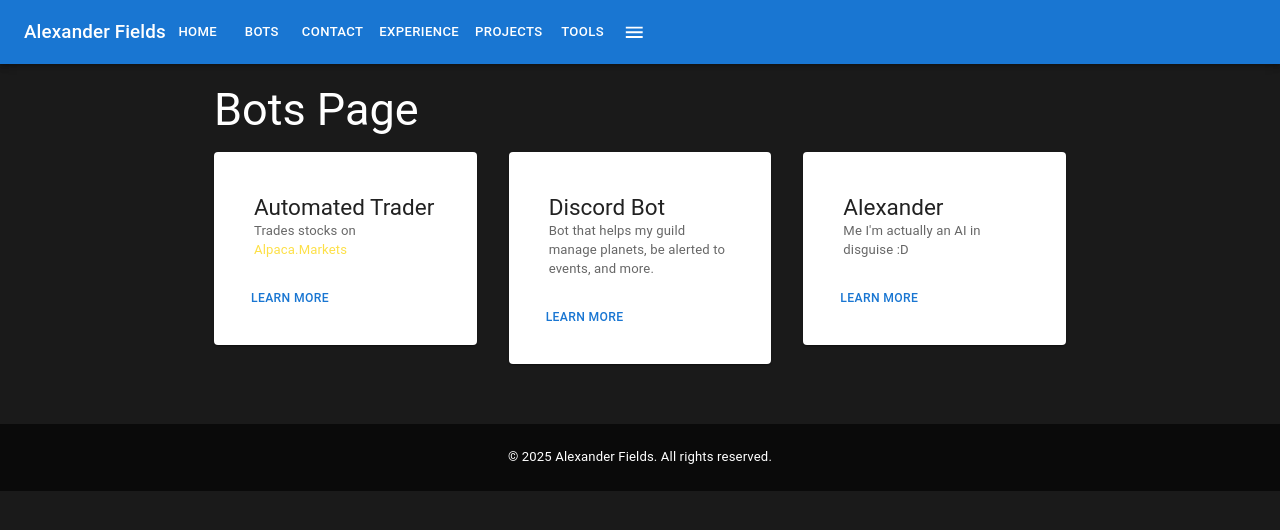
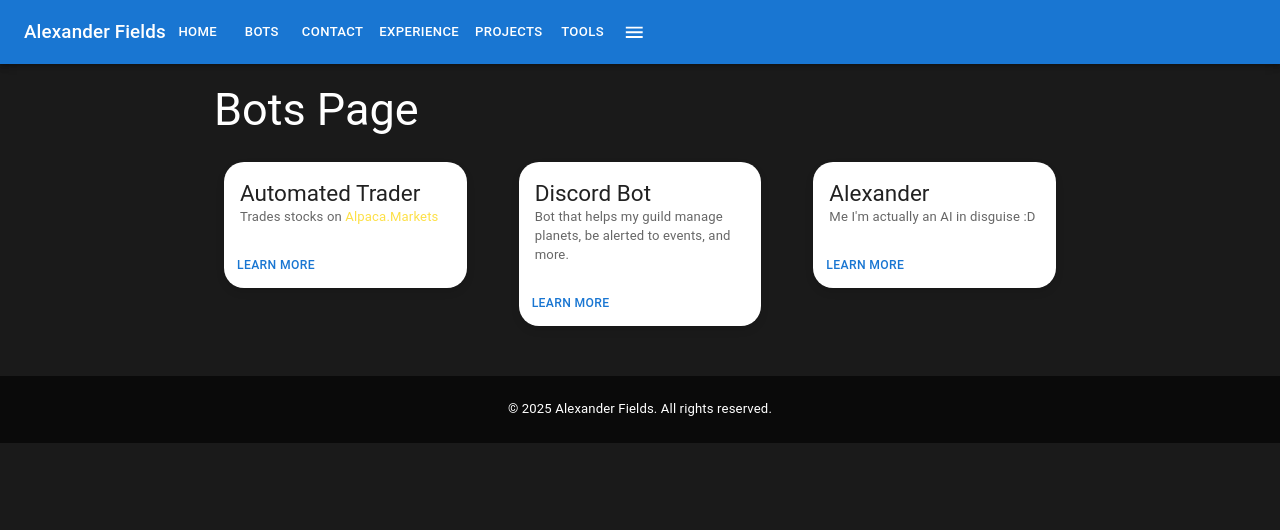
Before and after one commit to roku674/Website, a React (Create React App) app in the folder frontend/: page /bots in a window 1280 px wide. Shown: the top 530 px of the page. Built offline with nearby package versions, Linux system fonts and the light colour scheme; no server answers.

Commit message:
Update Bots.js

```diff
--- a/frontend/src/pages/Bots.js
+++ b/frontend/src/pages/Bots.js
@@ -32,10 +32,10 @@ const botsData = [
     id: 2,
     name: "Discord Bot",
     description: (
-        <>
-            Bot that helps my guild manage planets, be alerted to events, and more.
-        </>
-        ),
+      <>
+        Bot that helps my guild manage planets, be alerted to events, and more.
+      </>
+    ),
     link: "https://github.com/roku674/DiscordBotUpdates",
   },
   {
@@ -56,9 +56,14 @@ const BotsPage = () => {
       <Grid container spacing={4}>
         {botsData.map((bot) => (
           <Grid item xs={12} sm={6} md={4} key={bot.id}>
-            <Card className="bubble">
-              {" "}
-              {/* Apply any custom CSS class if needed */}
+            <Card
+              className="rounded-card" // Use CSS class for rounded styling
+              sx={{
+                borderRadius: "20px", // Increase the border-radius for more rounded corners
+                boxShadow: "0 4px 8px rgba(0, 0, 0, 0.1)", // Add a subtle shadow for depth
+                overflow: "hidden", // Prevent child overflow from affecting rounded corners
+              }}
+            >
               <CardContent>
                 <Typography variant="h5" component="div">
                   {bot.name}
```
